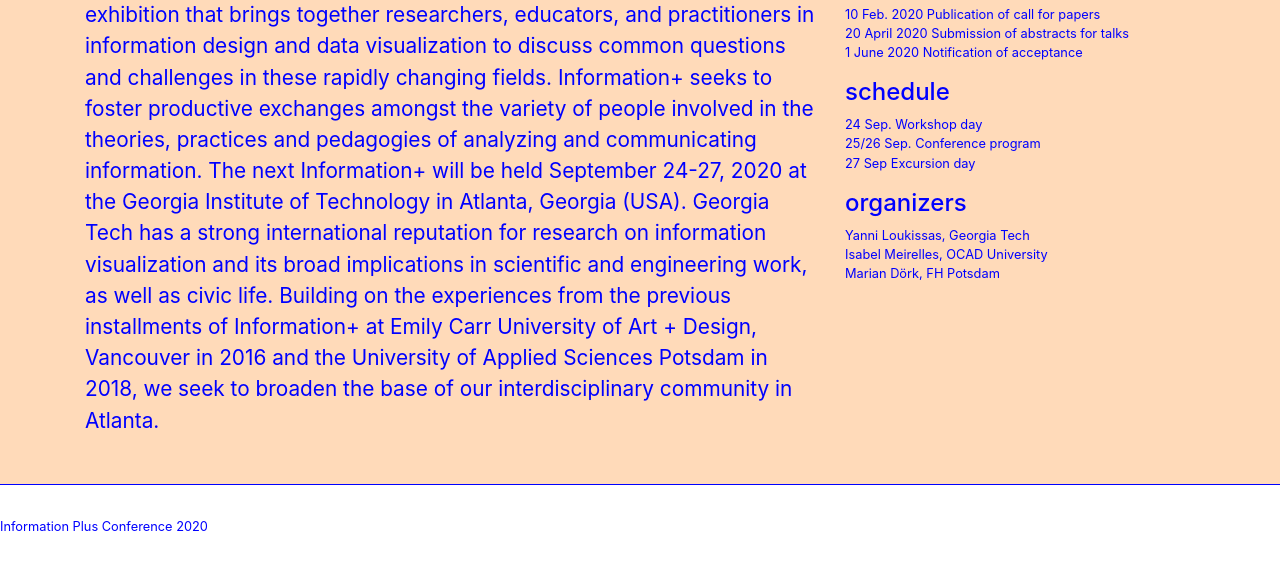
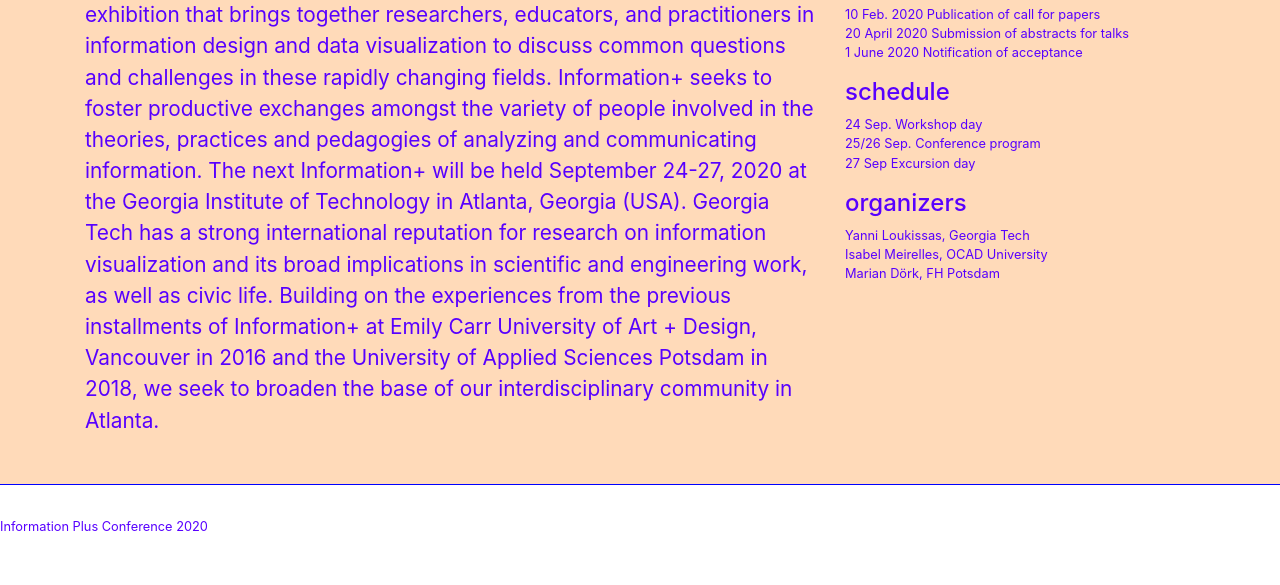
Before and after one commit to bea92/infoplus-2020, a plain HTML site: page index.html in a window 1280 px wide. Shown: the part 249-834 px from the top of the page. Drawn offline with nearby package versions, Linux system fonts and the light colour scheme; a script that the page names is missing; a web font is replaced by a local one.

Commit message:
change colors

```diff
--- a/style.css
+++ b/style.css
@@ -6,9 +6,10 @@ html { font-family: 'Inter', sans-serif; }
 
 
 body{
+  background-colo:#FFFCF2;
   font-family:"Inter", sans-serif;
   font-size: 1em;
-  color:blue;
+  color:#5800FF;
 }
 
 p{
```
